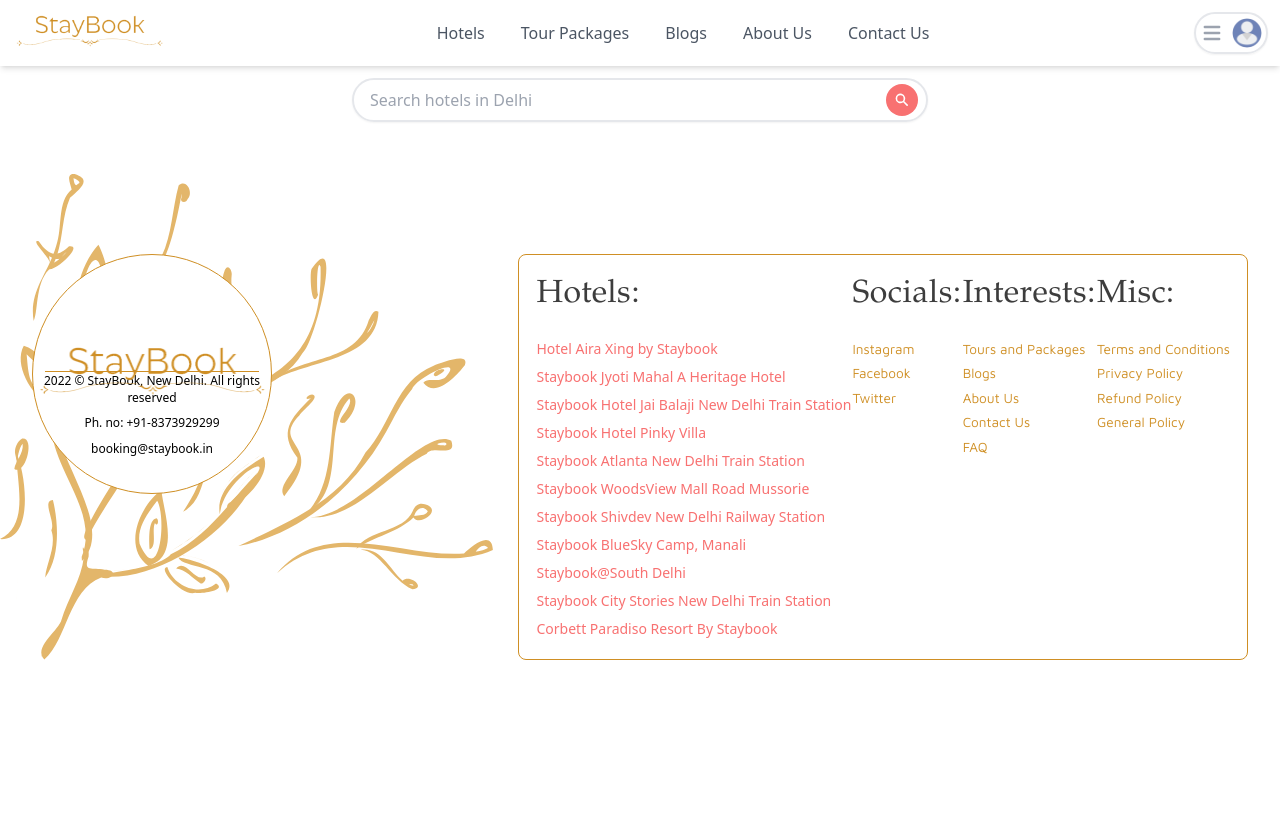
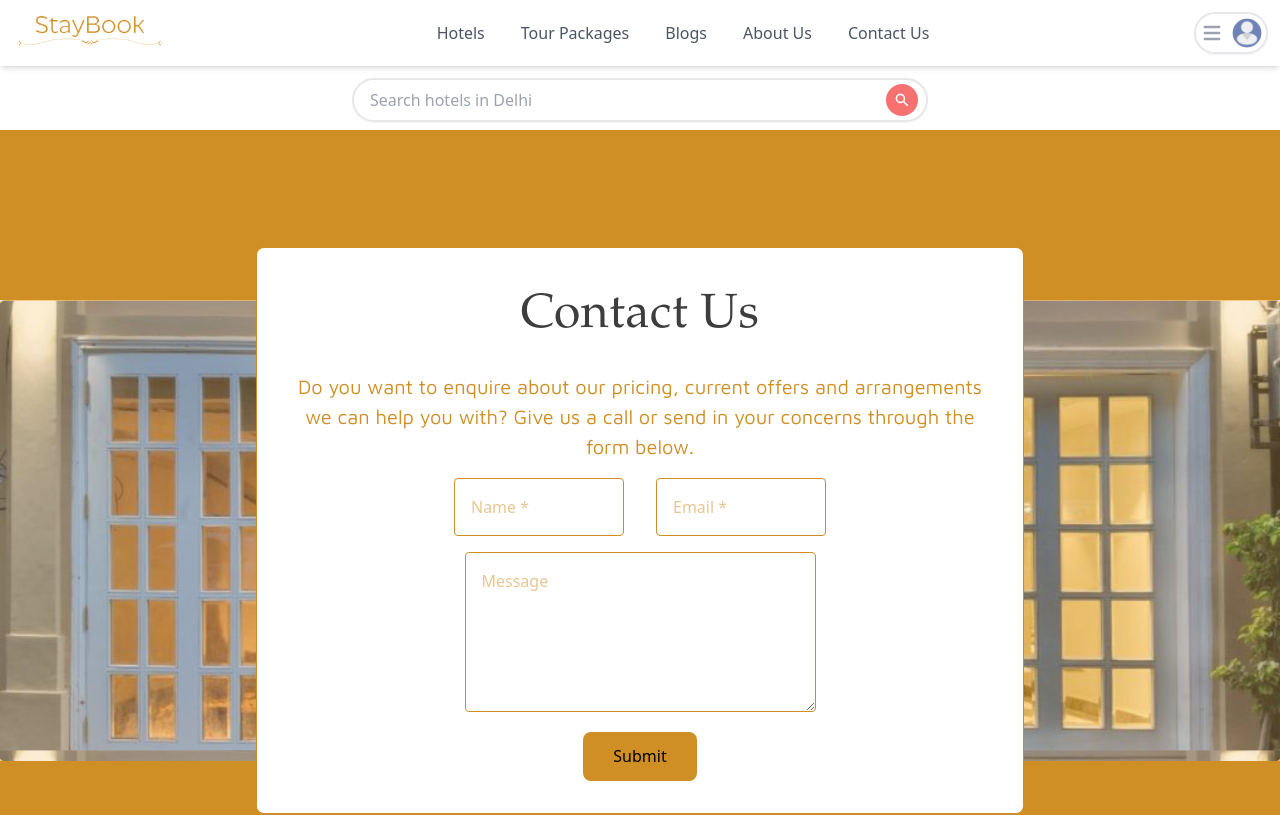
Before and after one commit to RahulSingh212/Staybook-NextJS-Modified, a Next.js app: page /contact in a window 1280 px wide. Shown: the top 815 px of the page. Built offline with nearby package versions, Linux system fonts and the light colour scheme; no server answers; what @badrap/bar-of-progress would draw is missing.

Commit message:
contact-us-page-adited

```diff
--- a/next.config.js
+++ b/next.config.js
@@ -3,8 +3,8 @@ const nextConfig = {
   reactStrictMode: false,
   images: {
     domains: ["icons8.com", "cdn.sanity.io", "lh3.googleusercontent.com"],
-    disableStaticImages: true,
-    disableServerSideCache: true,
+    // disableStaticImages: true,
+    // disableServerSideCache: true,
   },
   env: {
     RAZORPAY_API_KEY: process.env.RAZORPAY_API_SECRET_KEY,
--- a/pages/contact/ContactUs.module.scss
+++ b/pages/contact/ContactUs.module.scss
@@ -24,11 +24,15 @@ $shadow2: #e8e8e8d7;
 
 .contactUsBody {
   width: screen;
+  height: 100vh;
   position: relative;
   display: flex;
+  flex-direction: column;
   justify-content: center;
   align-items: center;
-  overflow: hidden;
+  background-color: #cf8f24;
+  // overflow: hidden;
+  top: 20px;
 
   .form {
     position: absolute;
@@ -41,11 +45,13 @@ $shadow2: #e8e8e8d7;
     flex-direction: column;
     text-align: center;
     align-items: center;
+    justify-content: center;
     border-radius: 0.5rem;
 
     @media screen and (max-width: 800px) {
       width: 80%;
       padding: 1rem;
+      margin-top: 50px;
     }
 
     .input {
@@ -166,6 +172,6 @@ $shadow2: #e8e8e8d7;
   cursor: pointer;
   margin-top: 20px;
   padding: 12.5px 30px;
-  background-color: #e6683c;
+  background-color: #cf8f24;
   border-radius: 0.5rem;
 }
--- a/pages/contact/index.tsx
+++ b/pages/contact/index.tsx
@@ -1,8 +1,11 @@
 import React from "react";
 import Image from "next/image";
 import Head from "next/head";
+import { useRouter } from "next/router";
+import { SubmitHandler, useForm } from "react-hook-form";
+import { motion } from "framer-motion";
+
 import classes from "./ContactUs.module.scss";
-import { useRouter } from "next/router";
 
 type Props = {};
 
@@ -33,6 +36,12 @@ export default function ContactUs(props: Props) {
       setMsgError(false);
       window.location.href = `mailto:booking@staybook.in?subject='Connect to Staybook'&body=Sender's Name: ${name},\nSender's Email-Id: ${email},\nMessage: ${message}`;
     }
+  };
+
+  const { register, handleSubmit } = useForm<Inputs>();
+
+  const onSubmit: SubmitHandler<Inputs> = (formData) => {
+    window.location.href = `mailto:rahulsinghrs174326@gmail.com?subject=${formData.subject}&body=Sender's Name: ${formData.name},\nSender's Email-Id: ${formData.email},\nMessage: ${formData.message}`;
   };
 
   return (
--- a/styles/globals.css
+++ b/styles/globals.css
@@ -1,3 +1,13 @@
 @tailwind base;
 @tailwind components;
 @tailwind utilities;
+
+@layer components {
+  .heroButton {
+    @apply px-6 py-2 m-1 border border-[#533636] rounded-full uppercase text-xs tracking-widest text-gray-500 transition-all hover:border-yellow-400/70 hover:text-yellow-400/70 cursor-pointer;
+  }
+
+  .contactInput {
+    @apply outline-none bg-slate-400/10 rounded-sm border-b px-6 py-3 border-[#242424] text-gray-500 placeholder-gray-500 transition-all focus:border-[#F7AB0A]/80 focus:text-[#F7AB0A]/80 hover:border-[#F7AB0A]/40;
+  }
+}
```
Also changed, not shown: 1 other file (tests, documents, lock files or other folders).
